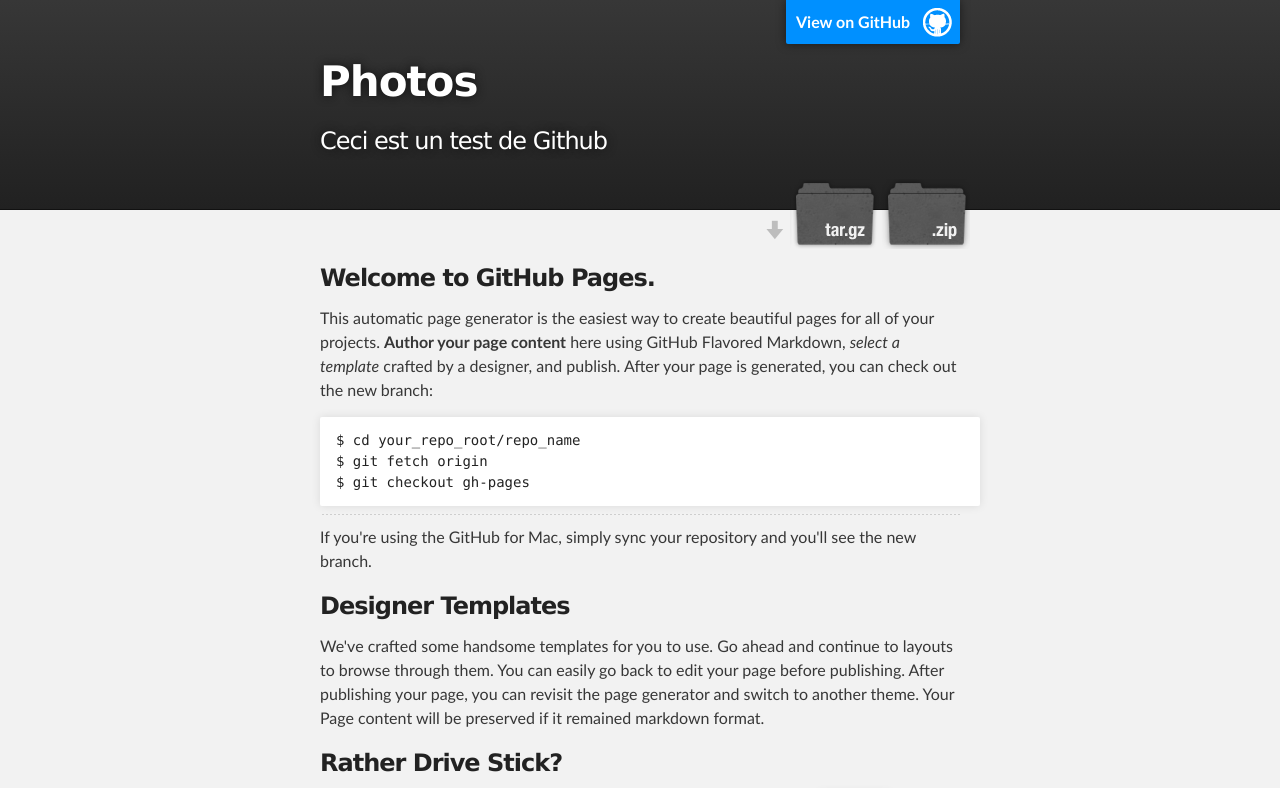
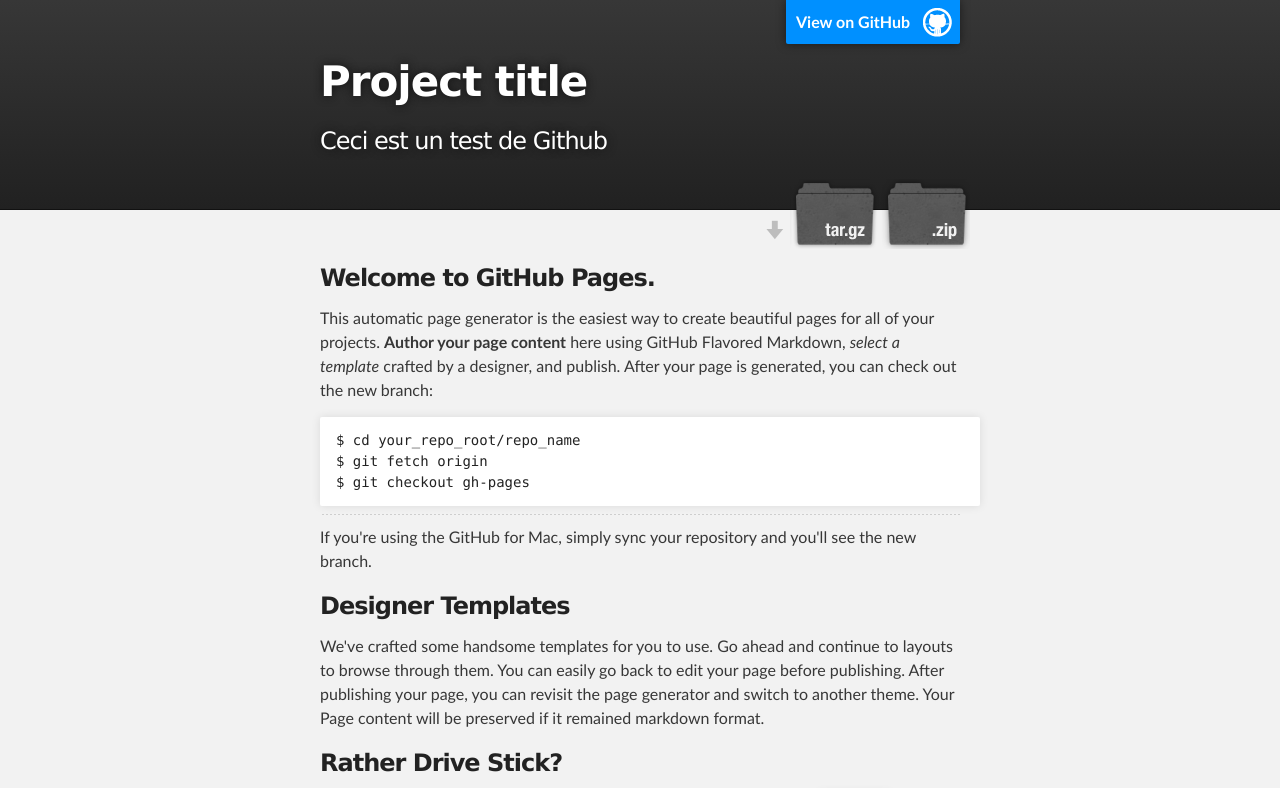
Before and after one commit to LohyerC/Photos, a plain HTML site: page index.html in a window 1280 px wide. Shown: the top 788 px of the page. Drawn offline with Linux system fonts and the light colour scheme.

Commit message:
Update index.html

```diff
--- a/index.html
+++ b/index.html
@@ -18,7 +18,7 @@
         <header class="inner">
           <a id="forkme_banner" href="https://github.com/LohyerC/Photos">View on GitHub</a>
 
-          <h1 id="project_title">Photos</h1>
+          <h1 id="project_title">Project title</h1>
           <h2 id="project_tagline">Ceci est un test de Github</h2>
 
             <section id="downloads">
```
